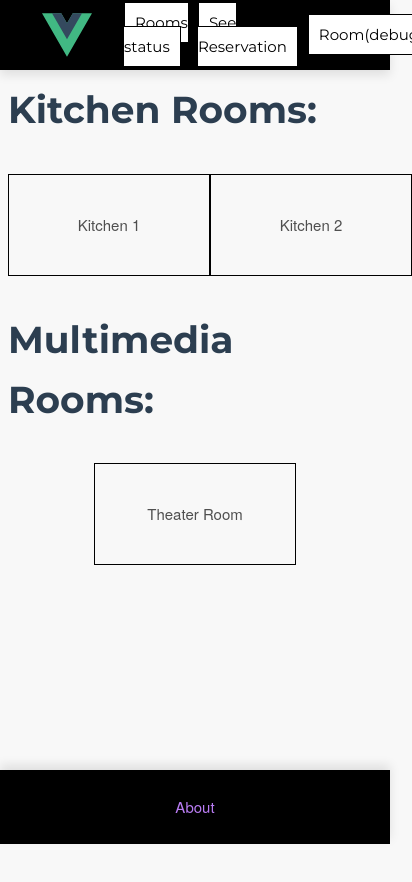
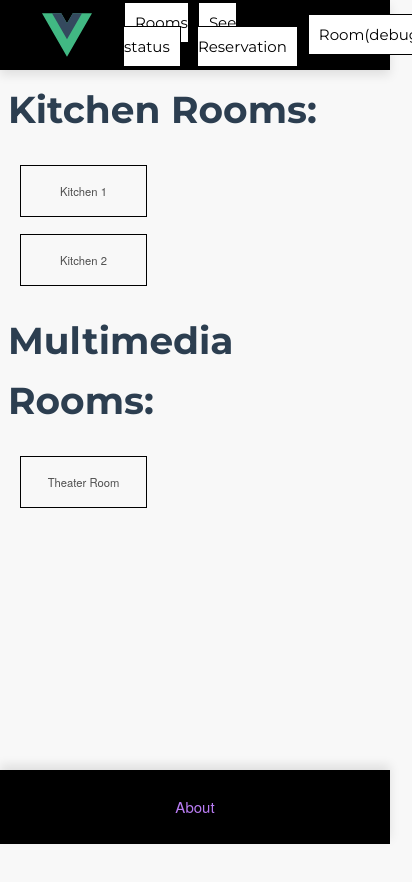
Before and after one commit to LucasKoc/MOD8-2223-GRA-KOCOGLU-SOLAN-SUN, a Vue app in the folder vue-project/: page /rooms in a window 390 px wide. Shown: the top 882 px of the page, 412 px wide, since content can reach past the window. Built offline with nearby package versions, Linux system fonts and the light colour scheme; a web font is replaced by a local one.

Commit message:
fix css merge

```diff
--- a/vue-project/src/assets/css/components/RoomThumbnail.css
+++ b/vue-project/src/assets/css/components/RoomThumbnail.css
@@ -7,6 +7,35 @@
     position: relative;
     border: 1px solid black;
     cursor: pointer;
+
+    margin: 2vh 2vw 2vh 2vw;
+}
+
+@media (max-height: 500px) {
+    .room-thumbnail {
+        margin: 10px 2vw 10px 2vw;
+    }
+}
+
+@media (max-width: 950px) {
+    .room-thumbnail {
+        width: 125px;
+        height: 50px;
+        font-size: 75%;
+        display: flex;
+        align-items: center;
+        justify-content: center;
+        position: relative;
+        border: 1px solid black;
+        cursor: pointer;
+
+        margin: 2vh 12px 2vh 12px;
+    }
+
+    span.availability {
+        bottom: 3px;
+        right: 5px;
+    }
 }
 
 .room-title {
--- a/vue-project/src/views/RoomPageView.vue
+++ b/vue-project/src/views/RoomPageView.vue
@@ -1,12 +1,14 @@
 <template>
-  <main>
-    <div v-for="(rooms, type) in typeOfRooms" :key="type">
-      <h1 class="roomTypeTitle">{{ type.split('-')[0].charAt(0).toUpperCase() + type.split('-')[0].slice(1) }} Rooms:</h1>
-      <div class="book-container">
-        <div v-for="room in rooms" :key="room.id">
-          <RoomThumbnail :room="room"/>
-        </div>
+  <main id="rooms-status-main">
+    <div id="rooms-status-div">
+      <div v-for="(rooms, type) in typeOfRooms" :key="type" class="rooms-row-container">
+        <h1 class="roomTypeTitle">{{ type.split('-')[0].charAt(0).toUpperCase() + type.split('-')[0].slice(1) }} Rooms:</h1>
+        <div class="room-box-container">
+          <div v-for="room in rooms" :key="room.id">
+            <RoomThumbnail :room="room"/>
+          </div>
       </div>
+    </div>
     </div>
   </main>
 </template>
```
